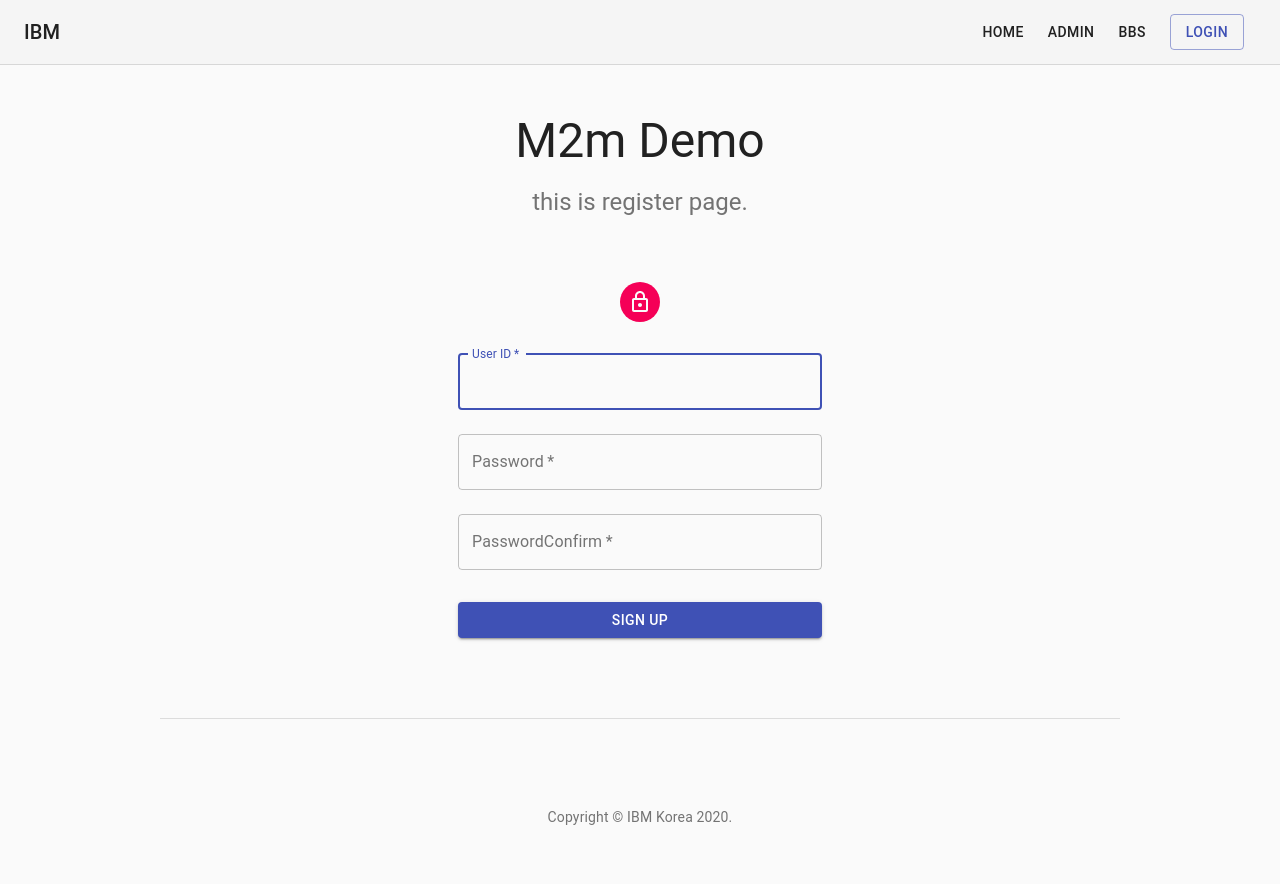
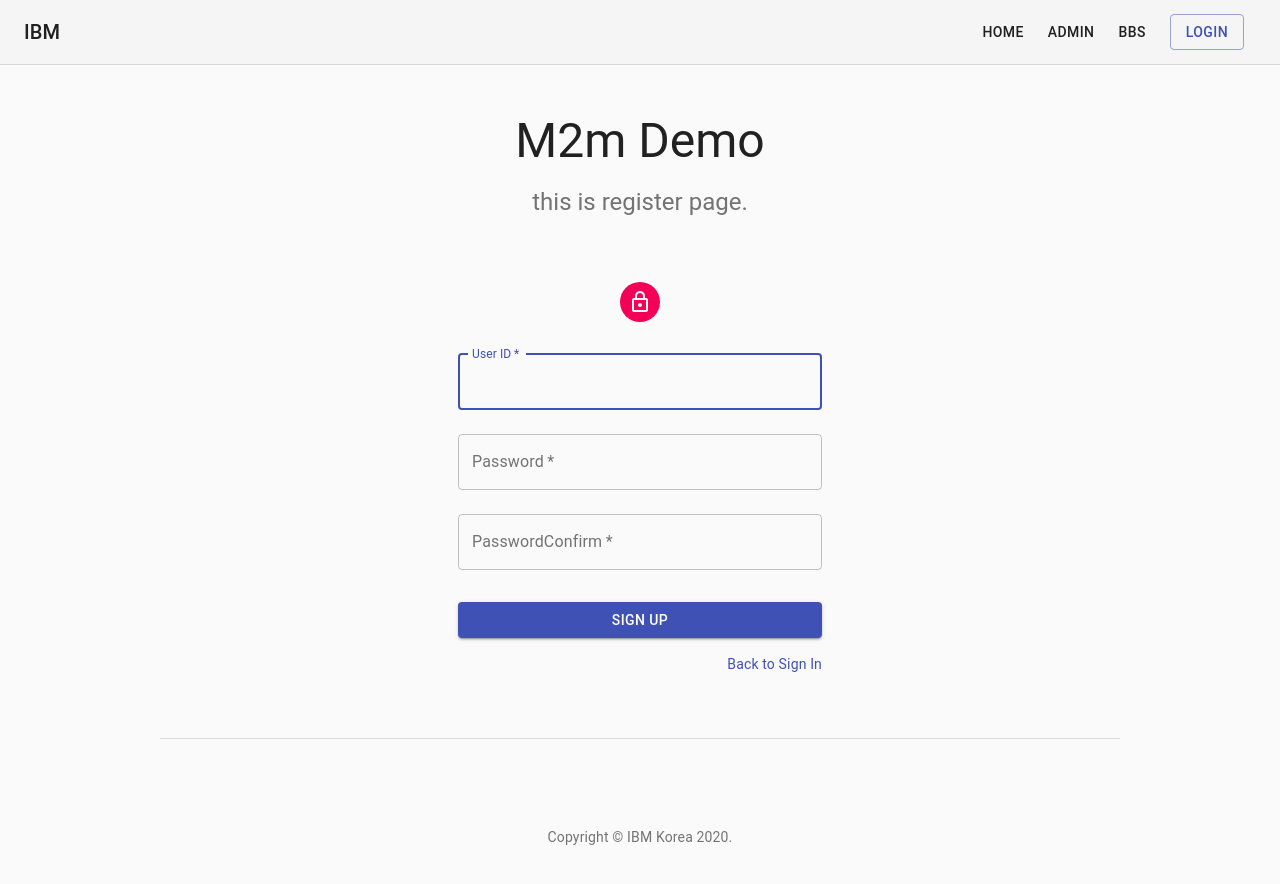
Before and after one commit to metleeha/react-bbs-demo, a React (Create React App) app: page /register in a window 1280 px wide. Shown: the top 884 px of the page. Built offline with nearby package versions, Linux system fonts and the light colour scheme.

Commit message:
Add: register test

```diff
--- a/src/components/auth/AuthForm.js
+++ b/src/components/auth/AuthForm.js
@@ -84,9 +84,7 @@ const useStyles = makeStyles((theme) => ({
                      value={ form.passwordConfirm }
                     />
                   )}
-                  { type === 'login' ? (
                   <Button
-                    href="/login"
                     type="submit"
                     fullWidth
                     variant="contained"
@@ -95,19 +93,7 @@ const useStyles = makeStyles((theme) => ({
                   >
                       { text }
                   </Button>
-                  ) : (
-                    <Button
-                      href="/register"
-                      type="submit"
-                      fullWidth
-                      variant="contained"
-                      color="primary"
-                      className={classes.submit}
-                  >
-                      { text }
-                    </Button>
-                  )}
-                  { type === 'login' && (
+
                   <Grid container>
                     <Grid item xs>
                     {/* <Link href="#" variant="body2">
@@ -115,12 +101,17 @@ const useStyles = makeStyles((theme) => ({
                     </Link> */}
                     </Grid>
                     <Grid item>
+                    { type === 'login' ? (
                       <Link href="/register" variant="body2">
                       {"Don't have an account? Sign Up"}
                   </Link>
+                    ):(
+                      <Link href="/login" variant="body2">
+                        {"Back to Sign In"}
+                      </Link>
+                    )}
                     </Grid>
                   </Grid>
-                  )}
               </form>
           </div>
     );
--- a/src/components/auth/LoginFrom.js
+++ b/src/components/auth/LoginFrom.js
@@ -1,7 +1,7 @@
-import React, { useEffect, useState } from 'react';
+import React, { useEffect } from 'react';
 import { useSelector, useDispatch } from 'react-redux';
 // import { withRouter } from 'react-router-dom';
-import { changeField, initializeForm, login } from '../../reducers/auth';
+import { changeField, initializeForm } from '../../reducers/auth';
 import AuthForm from './AuthForm';
 
 const LoginForm = () => {
--- a/src/components/auth/RegisterForm.js
+++ b/src/components/auth/RegisterForm.js
@@ -1,13 +1,15 @@
-import React, { useEffect, useState } from 'react';
+import React, { useEffect } from 'react';
 import { useSelector, useDispatch } from 'react-redux';
 // import { withRouter } from 'react-router-dom';
-import { changeField, initializeForm, login } from '../../reducers/auth';
+import { changeField, initializeForm, register } from '../../reducers/auth';
 import AuthForm from './AuthForm';
 
 const RegisterForm = () => {
   const dispatch = useDispatch();
-  const { form } = useSelector(({ auth }) => ({
-    form: auth.login,
+  const { form, auth, authError } = useSelector(({ auth }) => ({
+    form: auth.register,
+    auth: auth.auth,
+    authError: auth.authError
   }));
   // 인풋 변경 이벤트 핸들러
   const onChange = e => {
@@ -24,8 +26,12 @@ const RegisterForm = () => {
   // 폼 등록 이벤트 핸들러
   const onSubmit = e => {
     e.preventDefault();
-    // const { username, password } = form;
-    // dispatch(login({ username, password }));
+    const { username, password, passwordConfirm } = form;
+    if ( password !== passwordConfirm ) {
+      // 오류 처리
+      return;
+    }
+    dispatch(register({ username, password }));
   };
 
   // 컴포넌트가 처음 렌더링 될 때 form 을 초기화함
@@ -33,29 +39,19 @@ const RegisterForm = () => {
     dispatch(initializeForm('register'));
   }, [dispatch]);
 
-//   useEffect(() => {
-//     if (authError) {
-//       console.log('오류 발생');
-//       console.log(authError);
-//       setError('로그인 실패');
-//       return;
-//     }
-//     if (auth) {
-//       console.log('로그인 성공');
-//       dispatch(check());
-//     }
-//   }, [auth, authError, dispatch]);
-
-//   useEffect(() => {
-//     if (user) {
-//       history.push('/');
-//       try {
-//         localStorage.setItem('user', JSON.stringify(user));
-//       } catch (e) {
-//         console.log('localStorage is not working');
-//       }
-//     }
-//   }, [history, user]);
+  // 회원가입 성공/실패 처리
+  useEffect(() => {
+    if (authError) {
+      console.log('오류 발생');
+      console.log(authError);
+      return;
+    }
+    if (auth) {
+      console.log('회원가입 성공');
+      console.log(auth);
+      return;
+    }
+  }, [auth, authError])
 
   return (
     <AuthForm
--- a/src/pages/AdminPage.js
+++ b/src/pages/AdminPage.js
@@ -8,7 +8,7 @@ import Paper from '@material-ui/core/Paper';
 
 import CustomAppBar from '../components/common/CustomAppBar';
 import Footer from '../components/common/Footer';
-import UserList from '../components/user/UserList';
+import UserList from '../components/admin/UserList';
 
 const useStyles = makeStyles((theme) => ({
   '@global': {
--- a/src/sagas/api/auth.js
+++ b/src/sagas/api/auth.js
@@ -5,8 +5,8 @@ export const login = ({ username, password }) =>
   client.post('/api/auth/login', { username, password });
 
 // 회원가입
-// export const register = ({ username, password }) =>
-//   client.post('/api/auth/register', { username, password });
+export const register = ({ username, password }) =>
+  client.post('/api/auth/register', { username, password });
 
 // 로그인 상태 확인
 // export const check = () => client.get('/api/auth/check');
```
Also changed, not shown: src/reducers/auth.js (+4 -4 lines), src/components/admin/UserList.js (renamed from src/components/user/UserList.js), src/reducers/user.js (added). Lines whose indentation alone changed are shown as unchanged.
